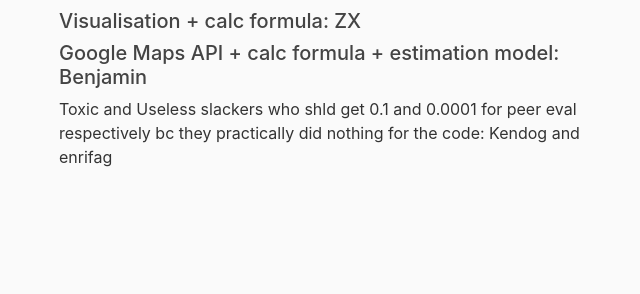
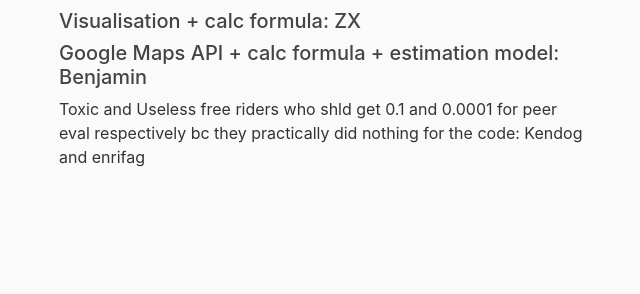
Before and after one commit to yws888/CZ2006-website, a Django app: page /about/ in a window 1280 px wide. Shown: the part 197-491 px from the top of the page, without its empty margins (316-956 px from the left). Run offline with Django 3.2, Linux system fonts and the light colour scheme; some libraries are stand-ins or nearby versions.

Commit message:
Update about.html

```diff
--- a/CZ2006/househunt/templates/househunt/about.html
+++ b/CZ2006/househunt/templates/househunt/about.html
@@ -6,6 +6,6 @@
     <h1>Website: Wen Shiuan</h1>
     <h5>Visualisation + calc formula: ZX</h5>
     <h5>Google Maps API + calc formula + estimation model: Benjamin</h5>
-    <text>Toxic and Useless slackers who shld get 0.1 and 0.0001 for peer eval respectively bc they practically did nothing for the code: Kendog and enrifag</text>
+    <text>Toxic and Useless free riders who shld get 0.1 and 0.0001 for peer eval respectively bc they practically did nothing for the code: Kendog and enrifag</text>
 
 {% endblock content %}
```
